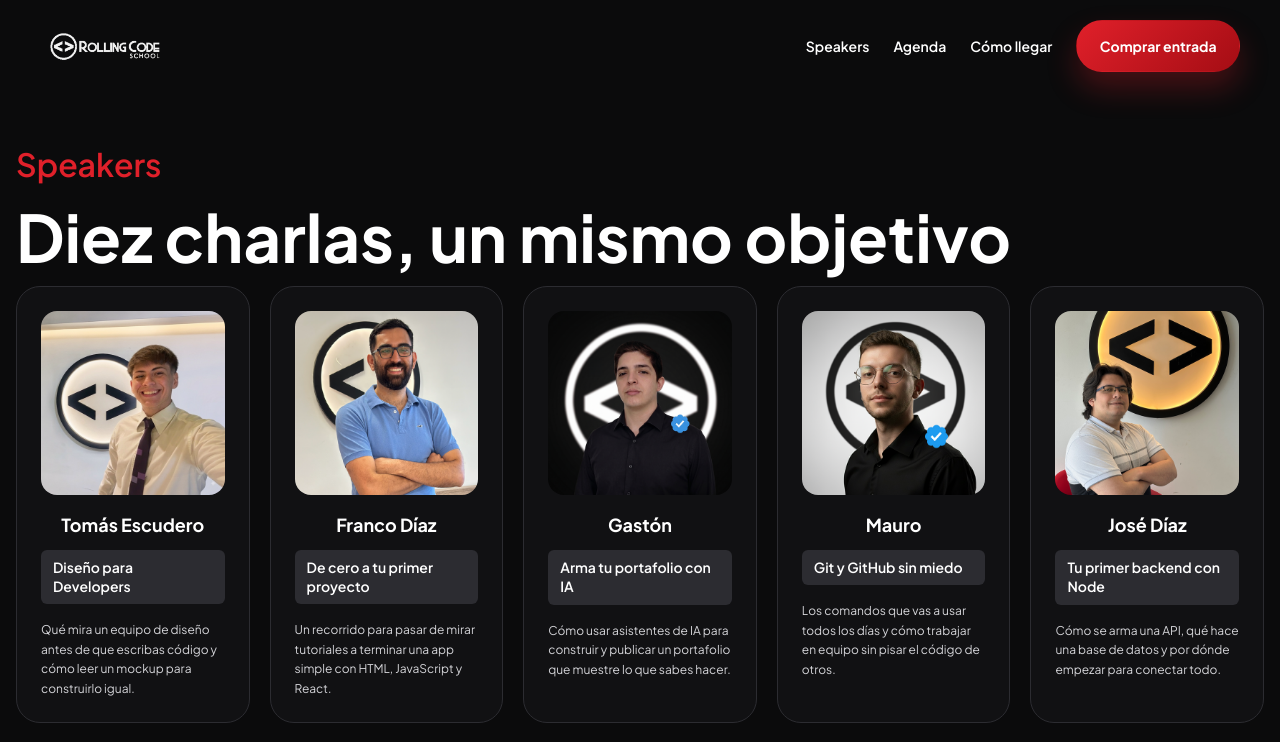
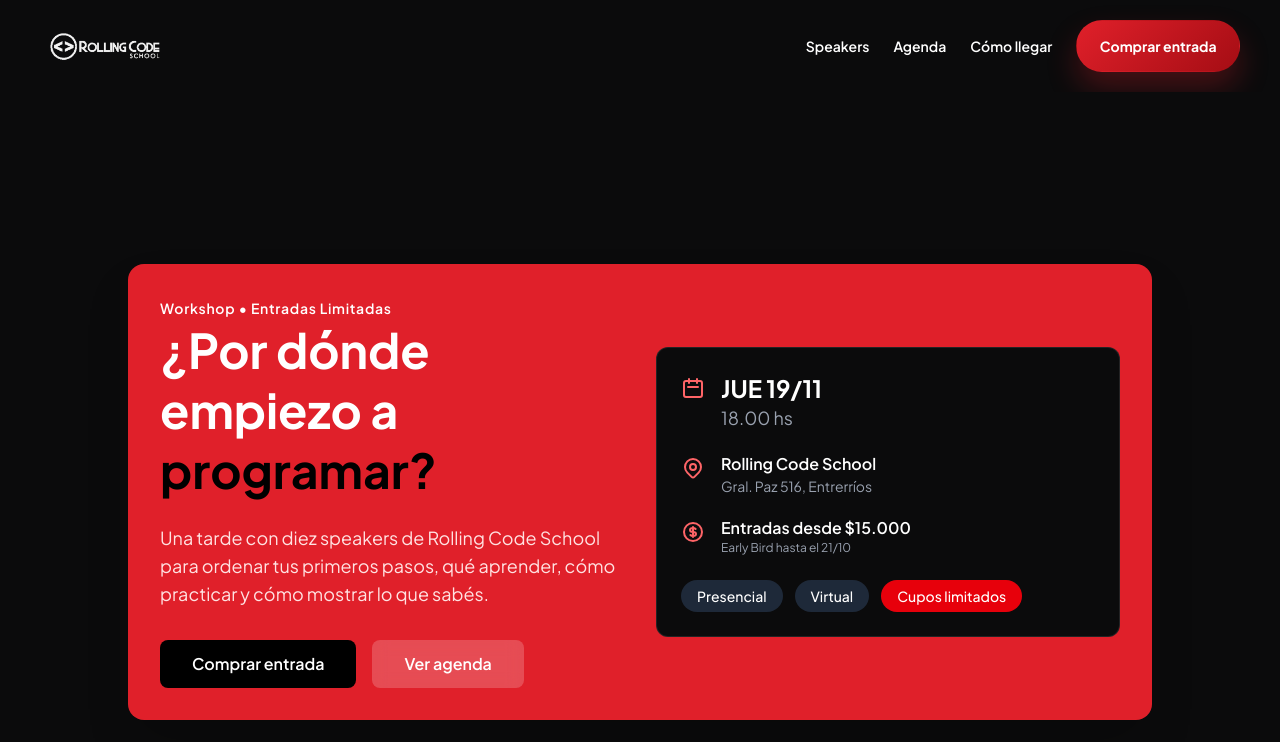
Before and after one commit to BernabeFigueroa/rollingworkshop, a React (Vite) app in the folder rollingDev/: page / in a window 1280 px wide. Shown: the top 742 px of the page. Built offline with nearby package versions, Linux system fonts and the light colour scheme.

Commit message:
feat: agregar card de workshop

```diff
--- a/rollingDev/src/App.jsx
+++ b/rollingDev/src/App.jsx
@@ -4,11 +4,13 @@
 import Agenda from './components/Agenda'
 import ComprarEntrada from './components/ComprarEntrada'
 import ComoLlegar from './components/ComoLlegar'
+import Header from './components/Header'
 
 function App() {
   return (
     <div id="inicio" className="min-h-screen flex flex-col bg-negro-pagina text-white">
       <Navbar />
+      <Header/>
       <main className="grow">
         <Speakers />
         <Agenda />
--- a/rollingDev/src/components/Header.jsx
+++ b/rollingDev/src/components/Header.jsx
@@ -0,0 +1,80 @@
+const Header = () => {
+  return (
+    <div className="min-h-screen bg-negro-pagina flex items-center justify-center p-6">
+      <div className="w-full max-w-5xl bg-rojo-rolling rounded-2xl p-8 shadow-2xl">
+        <div className="grid grid-cols-1 lg:grid-cols-2 gap-8 items-center">
+
+          <div className="text-white space-y-6">
+            <span className="text-sm font-semibold tracking-wider">
+              Workshop • Entradas Limitadas
+            </span>
+
+            <h1 className="text-4xl md:text-5xl font-bold leading-tight">
+              ¿Por dónde empiezo a <span className="text-black">programar?</span>
+            </h1>
+
+            <p className="text-red-100 text-lg">
+              Una tarde con diez speakers de Rolling Code School para ordenar tus primeros pasos, qué aprender, cómo practicar y cómo mostrar lo que sabés.
+            </p>
+
+            <div className="flex flex-wrap gap-4 pt-2">
+              <a href="#entradas" className="bg-black text-white px-8 py-3 rounded-lg font-semibold hover:bg-gray-800 transition-colors duration-300">
+                Comprar entrada
+              </a>
+              <a href="#agenda" className="bg-white/20 text-white px-8 py-3 rounded-lg font-semibold hover:bg-white/30 transition-colors duration-300 backdrop-blur-sm">
+                Ver agenda
+              </a>
+            </div>
+          </div>
+
+          <div className="bg-negro-pagina rounded-xl p-6 text-white backdrop-blur-sm border border-white/10">
+            <div className="flex items-start gap-4 mb-5">
+              <svg xmlns="http://www.w3.org/2000/svg" className="h-6 w-6 text-red-400 shrink-0 mt-1" fill="none" viewBox="0 0 24 24" stroke="currentColor">
+                <path strokeLinecap="round" strokeLinejoin="round" strokeWidth={2} d="M8 7V3m8 4V3m-9 8h10M5 21h14a2 2 0 002-2V7a2 2 0 00-2-2H5a2 2 0 00-2 2v12a2 2 0 002 2z" />
+              </svg>
+              <div>
+                <p className="text-2xl font-bold">JUE 19/11</p>
+                <p className="text-gray-400 text-lg">18.00 hs</p>
+              </div>
+            </div>
+
+            <div className="flex items-start gap-4 mb-5">
+              <svg xmlns="http://www.w3.org/2000/svg" className="h-6 w-6 text-red-400 shrink-0 mt-1" fill="none" viewBox="0 0 24 24" stroke="currentColor">
+                <path strokeLinecap="round" strokeLinejoin="round" strokeWidth={2} d="M17.657 16.657L13.414 20.9a1.998 1.998 0 01-2.827 0l-4.244-4.243a8 8 0 1111.314 0z" />
+                <path strokeLinecap="round" strokeLinejoin="round" strokeWidth={2} d="M15 11a3 3 0 11-6 0 3 3 0 016 0z" />
+              </svg>
+              <div>
+                <p className="font-semibold">Rolling Code School</p>
+                <p className="text-gray-400 text-sm">Gral. Paz 516, Entrerríos</p>
+              </div>
+            </div>
+
+            <div className="flex items-start gap-4 mb-6">
+              <svg xmlns="http://www.w3.org/2000/svg" className="h-6 w-6 text-red-400 shrink-0 mt-1" fill="none" viewBox="0 0 24 24" stroke="currentColor">
+                <path strokeLinecap="round" strokeLinejoin="round" strokeWidth={2} d="M12 8c-1.657 0-3 .895-3 2s1.343 2 3 2 3 .895 3 2-1.343 2-3 2m0-8c1.11 0 2.08.402 2.599 1M12 8V7m0 1v8m0 0v1m0-1c-1.11 0-2.08-.402-2.599-1M21 12a9 9 0 11-18 0 9 9 0 0118 0z" />
+              </svg>
+              <div>
+                <p className="font-semibold">Entradas desde $15.000</p>
+                <p className="text-gray-400 text-xs">Early Bird hasta el 21/10</p>
+              </div>
+            </div>
+
+            <div className="flex flex-wrap gap-3">
+              <span className="px-4 py-1.5 bg-gray-800 rounded-full text-sm font-medium">
+                Presencial
+              </span>
+              <span className="px-4 py-1.5 bg-gray-800 rounded-full text-sm font-medium">
+                Virtual
+              </span>
+              <span className="px-4 py-1.5 bg-red-600 rounded-full text-sm font-medium">
+                Cupos limitados
+              </span>
+            </div>
+          </div>
+        </div>
+      </div>
+    </div>
+  )
+}
+
+export default Header
--- a/rollingDev/src/index.css
+++ b/rollingDev/src/index.css
@@ -43,6 +43,7 @@
 }
 
 @layer utilities {
+  .bg-rojo-rolling { background-color: var(--color-rojo-rolling); }
   .bg-negro-pagina { background-color: var(--color-negro-pagina); }
   .bg-superficie { background-color: var(--color-superficie); }
   .color-gris-fuerte { background-color: var(--color-gris-fuerte); }
```
